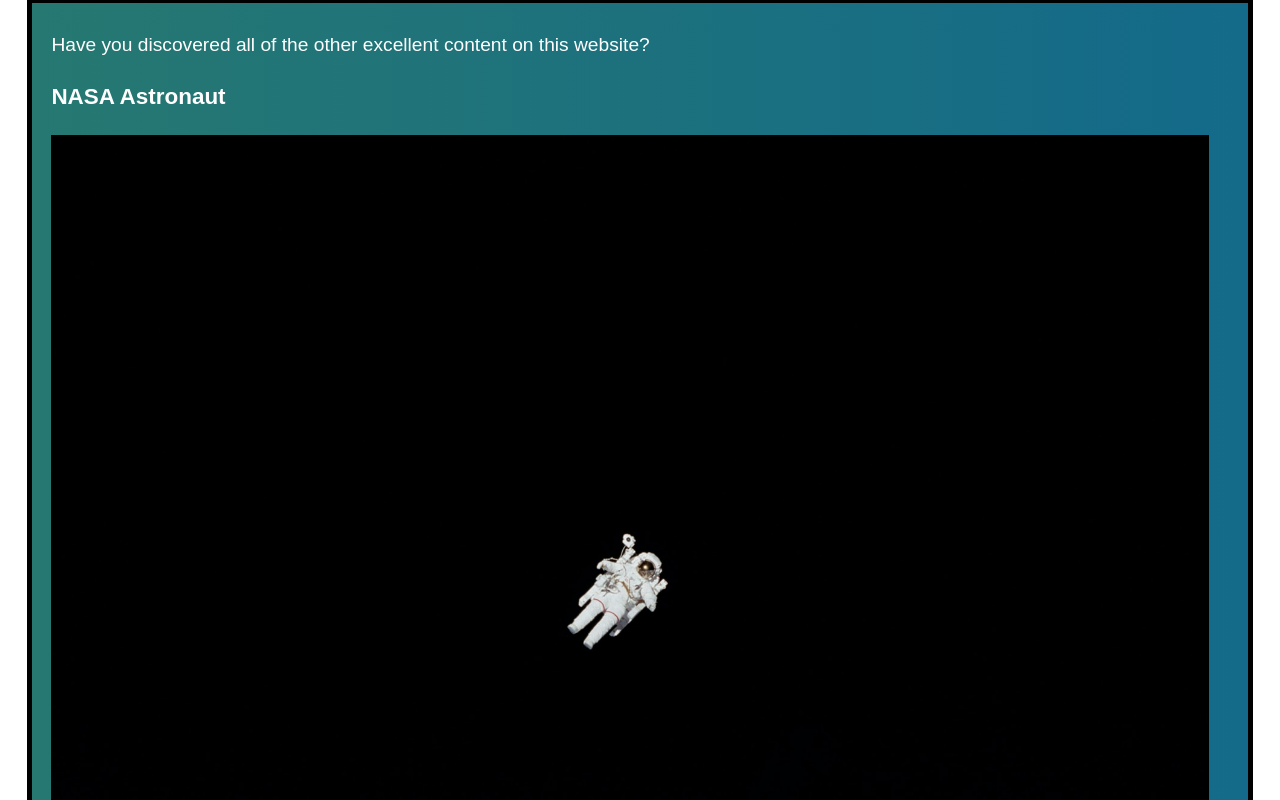
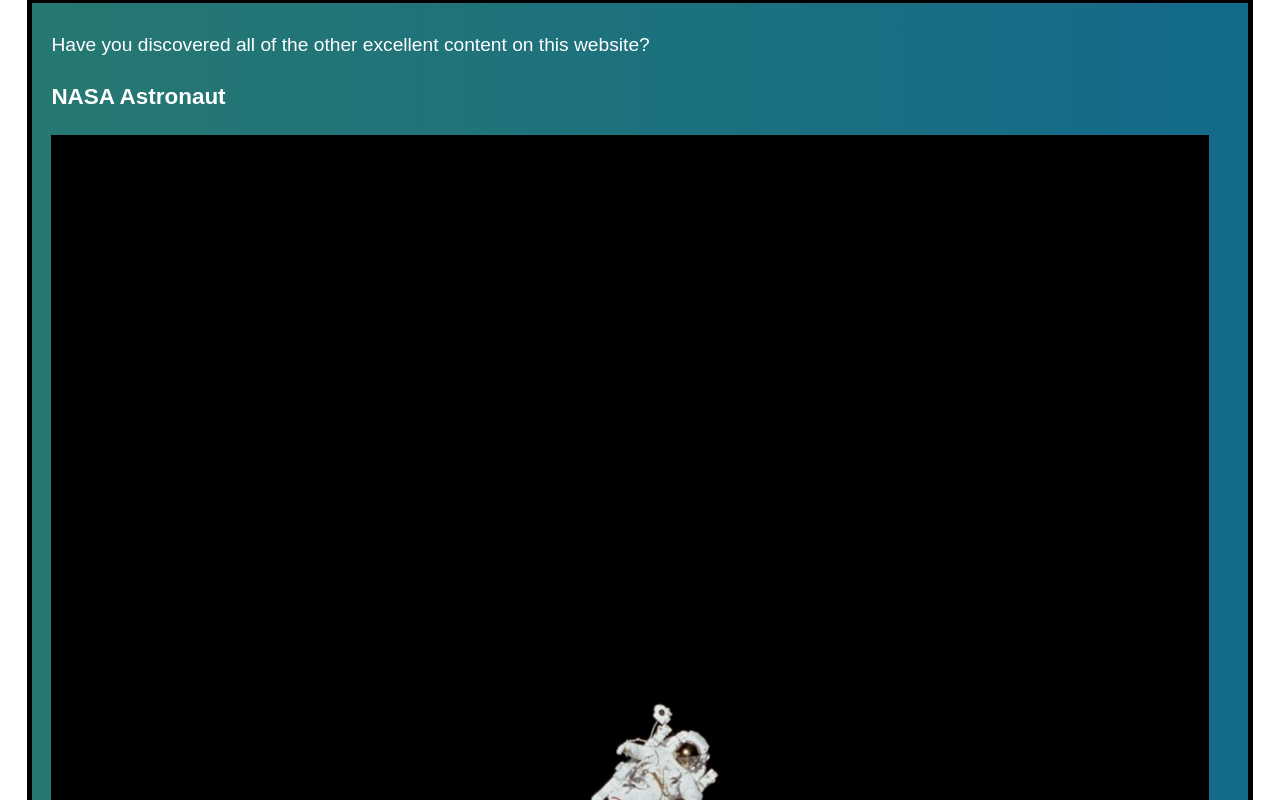
Before and after one commit to zdmitri/epam-media-queries-and-advanced-responsive-design, a website: page src/index.html in a window 1280 px wide. Shown: the part 2260-3060 px from the top of the page. Drawn offline with Linux system fonts and the light colour scheme.

Commit message:
Test 29 of 29 OK

```diff
--- a/src/index.html
+++ b/src/index.html
@@ -97,8 +97,11 @@
 
         <section class="nasa-astronaut">
           <h3>NASA Astronaut</h3>
-
-          <img src="images/astronaut.jpg" alt="NASA Astronaut flying in Space in front of Earth">
+          <picture>
+            <source srcset="images/astronaut-crop2.jpg" media="(max-width: 900px)">
+            <source srcset="images/astronaut-crop1.jpg" media="(max-width: 1400px)">
+            <img src="images/astronaut.jpg" alt="NASA Astronaut flying in Space in front of Earth">
+          </picture>
         </section>
       </aside>
     </main>
```
